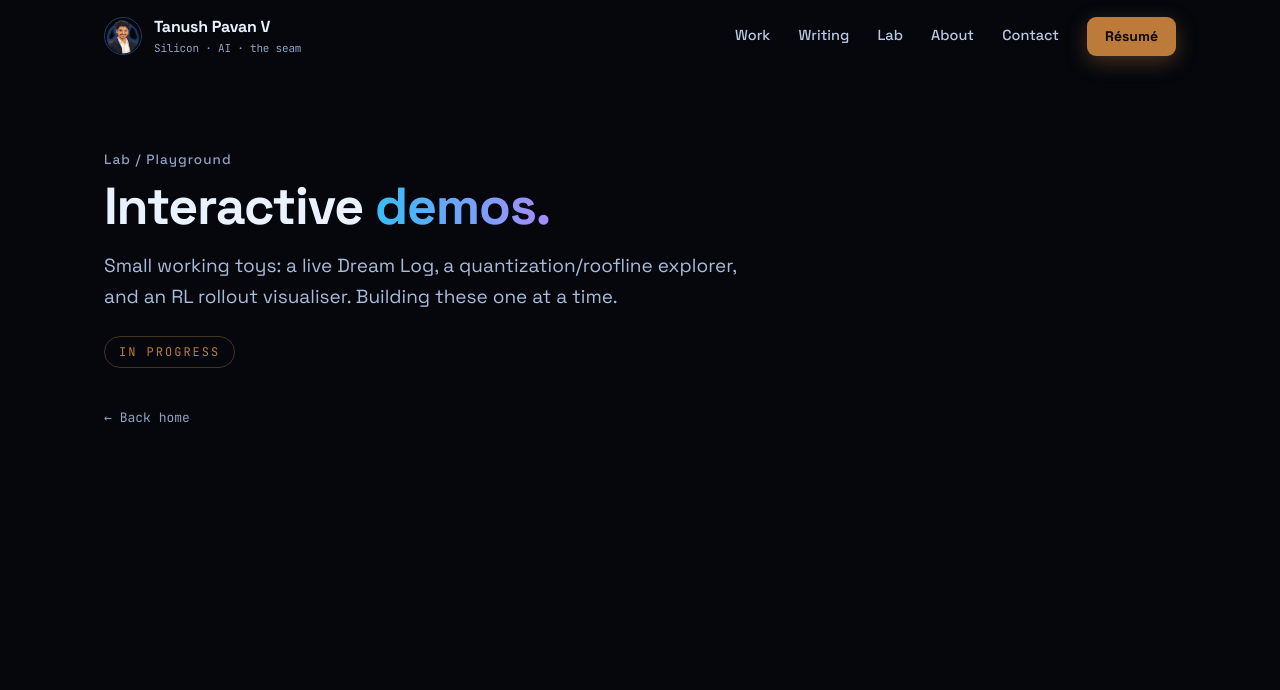
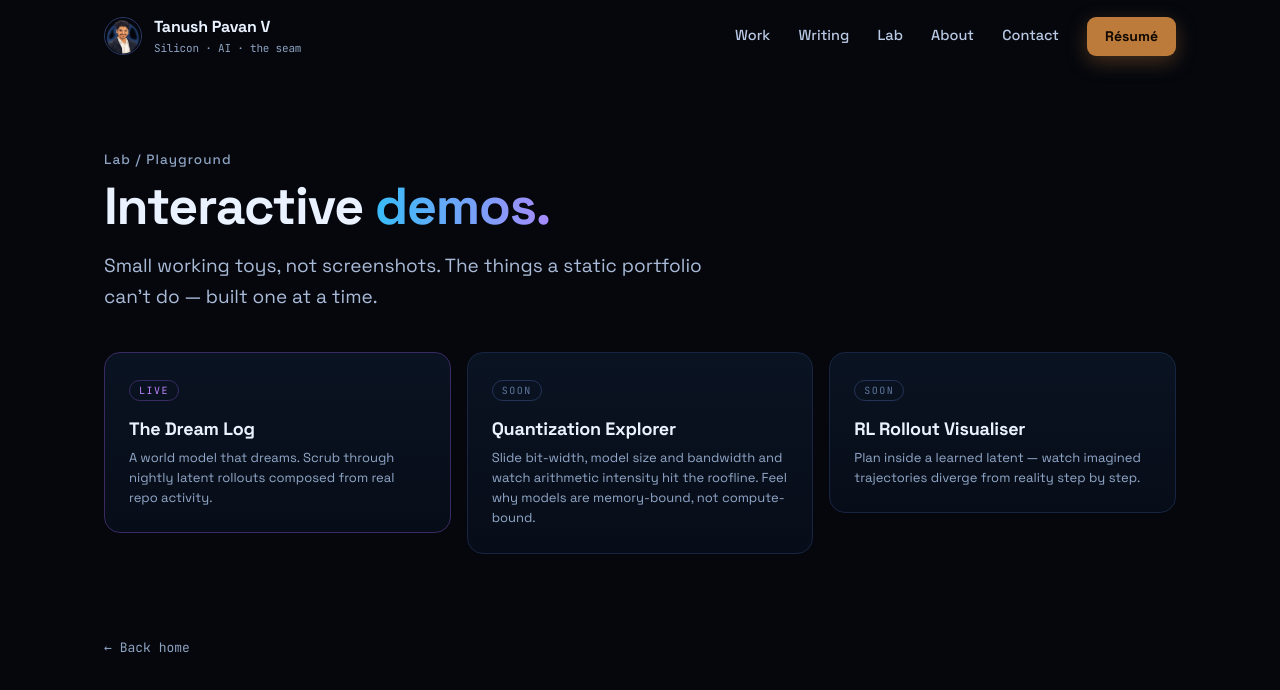
Before and after one commit to HUNT-001/HUNT-001, a Next.js app in the folder portfolio/: page /lab in a window 1280 px wide. Shown: the top 690 px of the page. Built offline with nearby package versions, Linux system fonts and the light colour scheme.

Commit message:
Add the modified tsx file to github

```diff
--- a/portfolio/src/app/lab/page.tsx
+++ b/portfolio/src/app/lab/page.tsx
@@ -1,6 +1,45 @@
-import PageShell from "@/components/PageShell";
+import Link from "next/link";
+import Reveal from "@/components/Reveal";
+
 export const metadata = { title: "Lab — Tanush Pavan V" };
+
+const DEMOS = [
+  { href: "/lab/dream-log", live: true, title: "The Dream Log", tag: "live",
+    desc: "A world model that dreams. Scrub through nightly latent rollouts composed from real repo activity." },
+  { href: "/lab", live: false, title: "Quantization Explorer", tag: "soon",
+    desc: "Slide bit-width, model size and bandwidth and watch arithmetic intensity hit the roofline. Feel why models are memory-bound, not compute-bound." },
+  { href: "/lab", live: false, title: "RL Rollout Visualiser", tag: "soon",
+    desc: "Plan inside a learned latent — watch imagined trajectories diverge from reality step by step." },
+];
+
 export default function Page() {
-  return <PageShell kick="Lab / Playground" title="Interactive" grad="demos."
-    lead="Small working toys: a live Dream Log, a quantization/roofline explorer, and an RL rollout visualiser. Building these one at a time." />;
+  return (
+    <main className="page">
+      <div className="container">
+        <div className="kick">Lab / Playground</div>
+        <h1 className="h2" style={{ fontSize: "clamp(34px,6vw,52px)" }}>
+          Interactive <span className="grad">demos.</span>
+        </h1>
+        <p className="lead">
+          Small working toys, not screenshots. The things a static portfolio can&apos;t do — built one at a time.
+        </p>
+
+        <div className="lab-grid">
+          {DEMOS.map((demo, i) => (
+            <Reveal key={demo.title} delay={i * 0.06}>
+              <Link href={demo.href} className={`labcard${demo.live ? " live" : ""}`}>
+                <span className={`badge ${demo.live ? "on" : "off"}`}>{demo.tag}</span>
+                <h3>{demo.title}</h3>
+                <p>{demo.desc}</p>
+              </Link>
+            </Reveal>
+          ))}
+        </div>
+
+        <div style={{ marginTop: 44 }}>
+          <Link href="/" className="backlink">← Back home</Link>
+        </div>
+      </div>
+    </main>
+  );
 }
```
